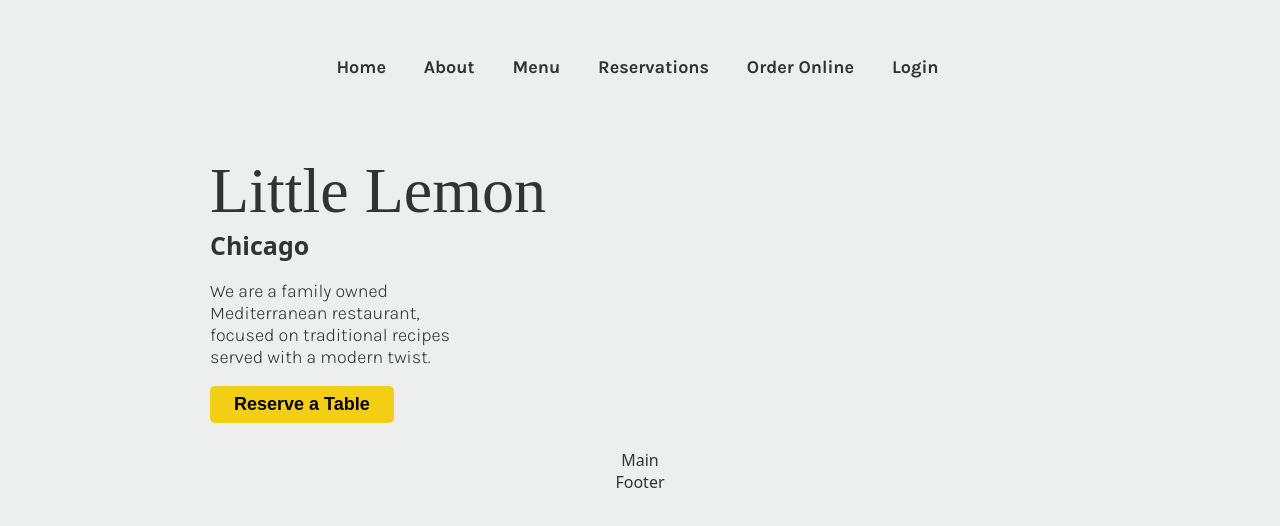
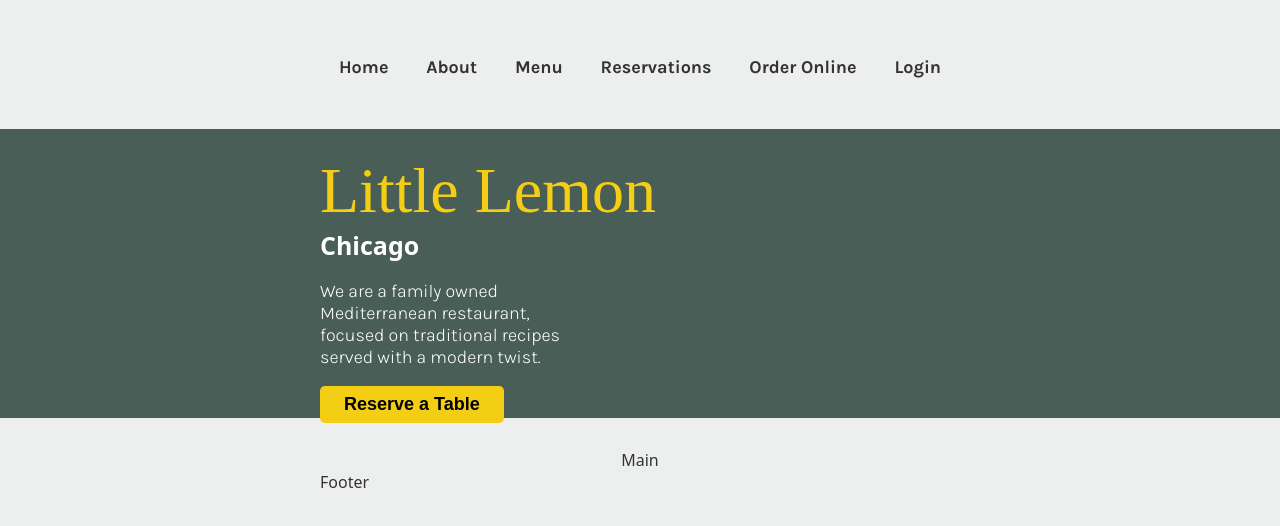
Before and after one commit to JacobTTorres/LittleLemon, a React (Create React App) app: page / in a window 1280 px wide. Shown: the part 142-668 px from the top of the page. Built offline with nearby package versions, Linux system fonts and the light colour scheme; a web font is replaced by a local one.

Commit message:
whole page has been adjusted backdrop is in header just needs img

```diff
--- a/src/App.js
+++ b/src/App.js
@@ -10,6 +10,7 @@ export default function App() {
   return (
     <>
       <div className="outterApp">
+        <div className="headerBackdrop"></div>
         <div className="appContainer">
           <Nav />
           <Header />
@@ -17,7 +18,6 @@ export default function App() {
           <Footer />
         </div>
       </div>
-
     </>
   );
 }
--- a/src/components/header/header.css
+++ b/src/components/header/header.css
@@ -5,4 +5,10 @@ header{
   justify-content: space-between;
   align-items: center;
   flex-direction: row;
+  color: white;
+  z-index: 2;
 }
+
+.headerTitle{
+  color: var(--primaryYellow);
+}
--- a/src/components/nav/nav.css
+++ b/src/components/nav/nav.css
@@ -4,7 +4,8 @@
   align-items: center;
   flex-direction: row;
   height: 123px;
-  width: 75%;
+  width: 100%;
+  background-color: var(--highlightWhite);
 }
 
 .navLinks {
--- a/src/style.css
+++ b/src/style.css
@@ -18,7 +18,8 @@
   --markazi: 'Markazi Text', serif;
 }
 
-body,.outterApp {
+body,
+.outterApp {
   margin: 0;
   font-family: system-ui, sans-serif;
   color: var(--highlightBlack);
@@ -28,11 +29,6 @@ body,.outterApp {
   align-items: center;
 }
 
-.outterApp{
-  width: 100%;
-  height: 100%;
-}
-
 h1 {
   font-weight: 500;
   font-size: 64px;
@@ -40,12 +36,12 @@ h1 {
   margin: 0%;
 }
 
-h3{
+h3 {
   margin: 0;
   font-size: 25px;
 }
 
-ul{
+ul {
   padding: 0;
 }
 
@@ -56,16 +52,16 @@ li {
   font-weight: bold;
 }
 
-button{
+button {
   background-color: var(--primaryYellow);
-  padding: .5rem 1.5rem;
+  padding: 0.5rem 1.5rem;
   border: none;
   border-radius: 5px;
   font-size: 18px;
   font-weight: bolder;
 }
 
-p{
+p {
   font-size: 18;
   font-weight: 500;
   font-family: var(--karla);
@@ -76,6 +72,19 @@ p{
   justify-content: center;
   align-items: center;
   flex-direction: column;
-  width: 860px;
+  width: 100vw;
   height: 100%;
+  z-index: 2;
 }
+
+.headerBackdrop {
+  height: 40vh;
+  width: 100vw;
+  background-color: var(--primaryGreen);
+  position: absolute;
+  z-index: 1;
+}
+
+Nav,Header,Main,Footer{
+  padding: 0 25vw;
+}
```
Lines whose indentation alone changed are shown as unchanged.
